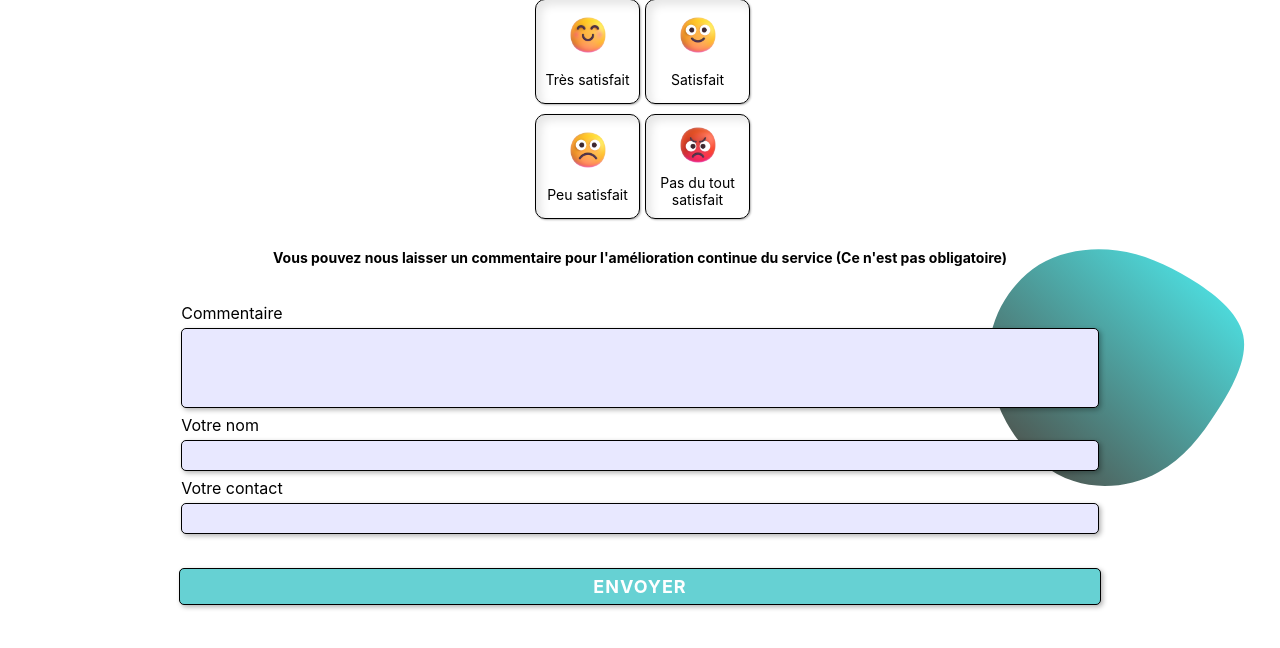
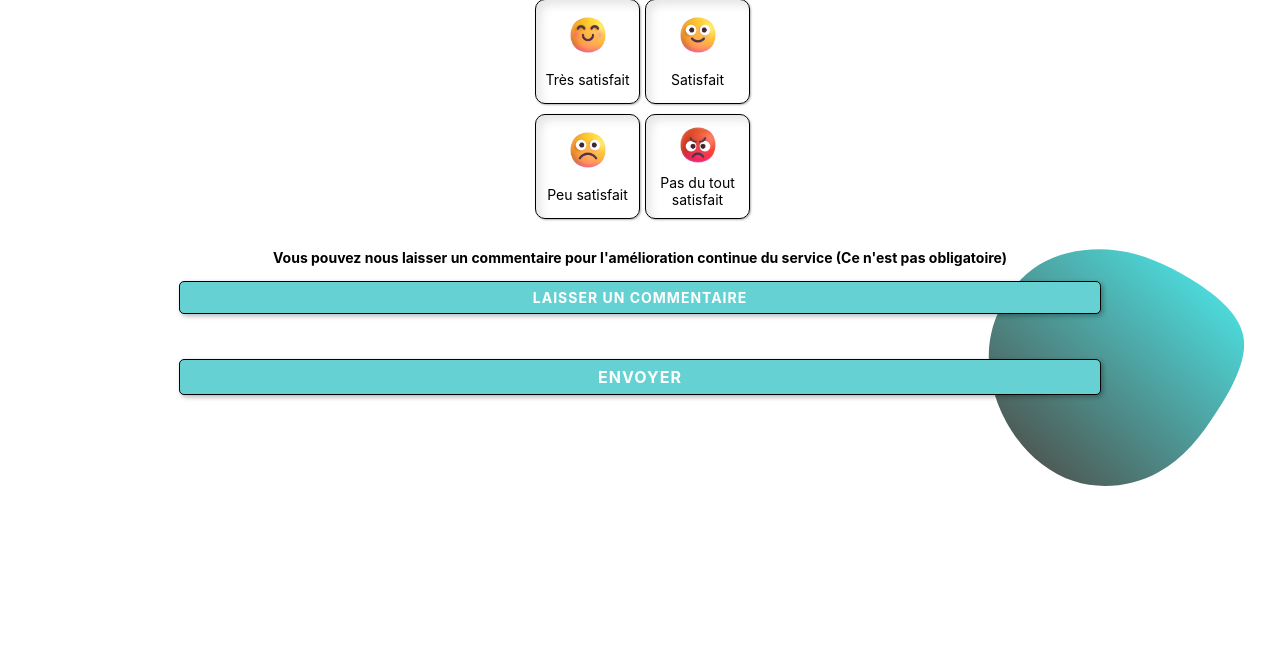
Before and after one commit to Giovidoh/appreciation-hopital, a PHP site: page / in a window 1280 px wide. Shown: the part 124-772 px from the top of the page. Run offline with PHP 8.4, Linux system fonts and the light colour scheme; data comes from the database, SQL or seed files in the repository.

Commit message:
MAJ 09/05/2023

```diff
--- a/css/style.css
+++ b/css/style.css
@@ -141,14 +141,36 @@ body {
   font-size: 14px;
 }
 .emoji-box__feedback {
+  display: none;
   margin-top: 30px;
   width: 90%;
+  transition: all 0.5s ease-in-out;
+}
+.emoji-box__feedback.active {
+  transition: all 0.5s ease-in-out;
+  display: table;
 }
 .emoji-box__feedback__heading {
   margin-top: 30px;
   text-align: center;
   font-weight: bold;
   font-size: 14px;
+}
+.emoji-box__feedback__comment-btn {
+  width: 90%;
+  margin: 15px 0px;
+  border: 1px solid #000000;
+  box-shadow: 2px 2px 5px rgba(0, 0, 0, 0.3);
+  border-radius: 5px;
+  font-family: "Inter", sans-serif;
+  font-size: 14px;
+  font-weight: bold;
+  text-transform: uppercase;
+  letter-spacing: 1px;
+  padding: 7px 20px;
+  color: #FFFFFF;
+  background-color: #66d1d3;
+  cursor: pointer;
 }
 .emoji-box__feedback td {
   display: flex;
@@ -199,7 +221,7 @@ body {
   box-shadow: 2px 2px 5px rgba(0, 0, 0, 0.3);
   border-radius: 5px;
   font-family: "Inter", sans-serif;
-  font-size: 18px;
+  font-size: 16px;
   font-weight: bold;
   text-transform: uppercase;
   letter-spacing: 1px;
--- a/index.php
+++ b/index.php
@@ -81,7 +81,9 @@
 
             <span class="emoji-box__feedback__heading"> <?php echo $row['Libelle2']?> </span>
 
-            <table class="emoji-box__feedback">
+            <button id="commentBtn" class="emoji-box__feedback__comment-btn" type="button">Laisser un commentaire</button>
+
+            <table id="commentTable" class="emoji-box__feedback">
 
                 <tr class="emoji-box__feedback__comment">
                     <td><label for="">Commentaire</label></td>
--- a/js/index.js
+++ b/js/index.js
@@ -21,6 +21,14 @@ tableauAppreciations.forEach(appreciation => {
     })
 })
 
+//Afficher la partie commentaire au clique du bouton d'ajout de commentaire
+const commentButton = document.getElementById("commentBtn");
+const commentTable = document.getElementById("commentTable");
+
+commentButton.addEventListener("click", function(){
+    commentTable.classList.add("active");
+})
+
 //Contrôler le champ du numéro de téléphone
 const champContact = document.getElementById("contact");
 const erreurContact = document.getElementById("erreurContact");
--- a/recup/recupIndex.php
+++ b/recup/recupIndex.php
@@ -10,7 +10,7 @@
         }else{
             $currenteDate = date("Y-m-d", time());
             $sql = "INSERT INTO observation
-                VALUES(NULL, '$appreciation', '$commentaire', '$nom', '$contact', '$currenteDate');";
+                    VALUES(NULL, '$appreciation', '$commentaire', '$nom', '$contact', '$currenteDate');";
             $resultat = mysqli_query($connexion, $sql);
             if($resultat){
                 header("Location:remerciement.html");
--- a/sass/Pages/_Index.scss
+++ b/sass/Pages/_Index.scss
@@ -106,13 +106,37 @@
         }
 
         &__feedback{
+            display: none;
             margin-top: 30px;
             width: 90%;
+            transition: all 0.5s ease-in-out;
+                &.active{
+                    transition: all 0.5s ease-in-out;
+                    display: table;
+                }
+
                 &__heading{
                     margin-top: 30px;
                     text-align: center;
                     font-weight: bold;
                     font-size: 14px;
+                }
+
+                &__comment-btn{
+                    width: 90%;
+                    margin: 15px 0px;
+                    border: 1px solid #000000;
+                    box-shadow: 2px 2px 5px rgba(0, 0, 0, 0.3);
+                    border-radius: 5px;
+                    font-family: "Inter", sans-serif;
+                    font-size: 14px;
+                    font-weight: bold;
+                    text-transform: uppercase;
+                    letter-spacing: 1px;
+                    padding: 7px 20px;
+                    color: $pure-white;
+                    background-color: $color-secondary-2;
+                    cursor: pointer;
                 }
 
                 td{
@@ -190,7 +214,7 @@
             box-shadow: 2px 2px 5px opacify-color($pure-black, 0.3);
             border-radius: 5px;
             font-family: 'Inter', sans-serif;
-            font-size: 18px;
+            font-size: 16px;
             font-weight: bold;
             text-transform: uppercase;
             letter-spacing: 1px;
```
Also changed, not shown: 1 other file.
